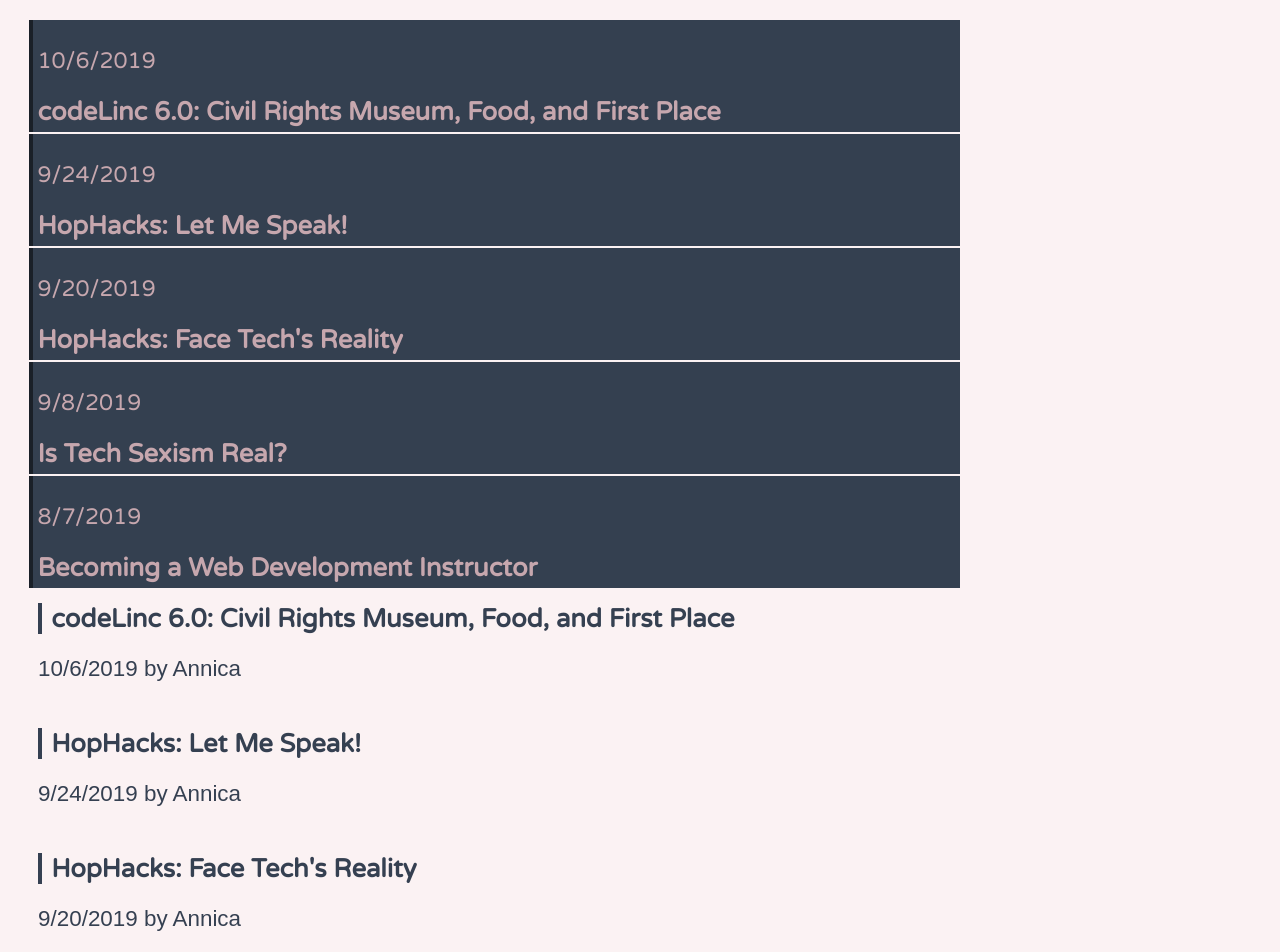
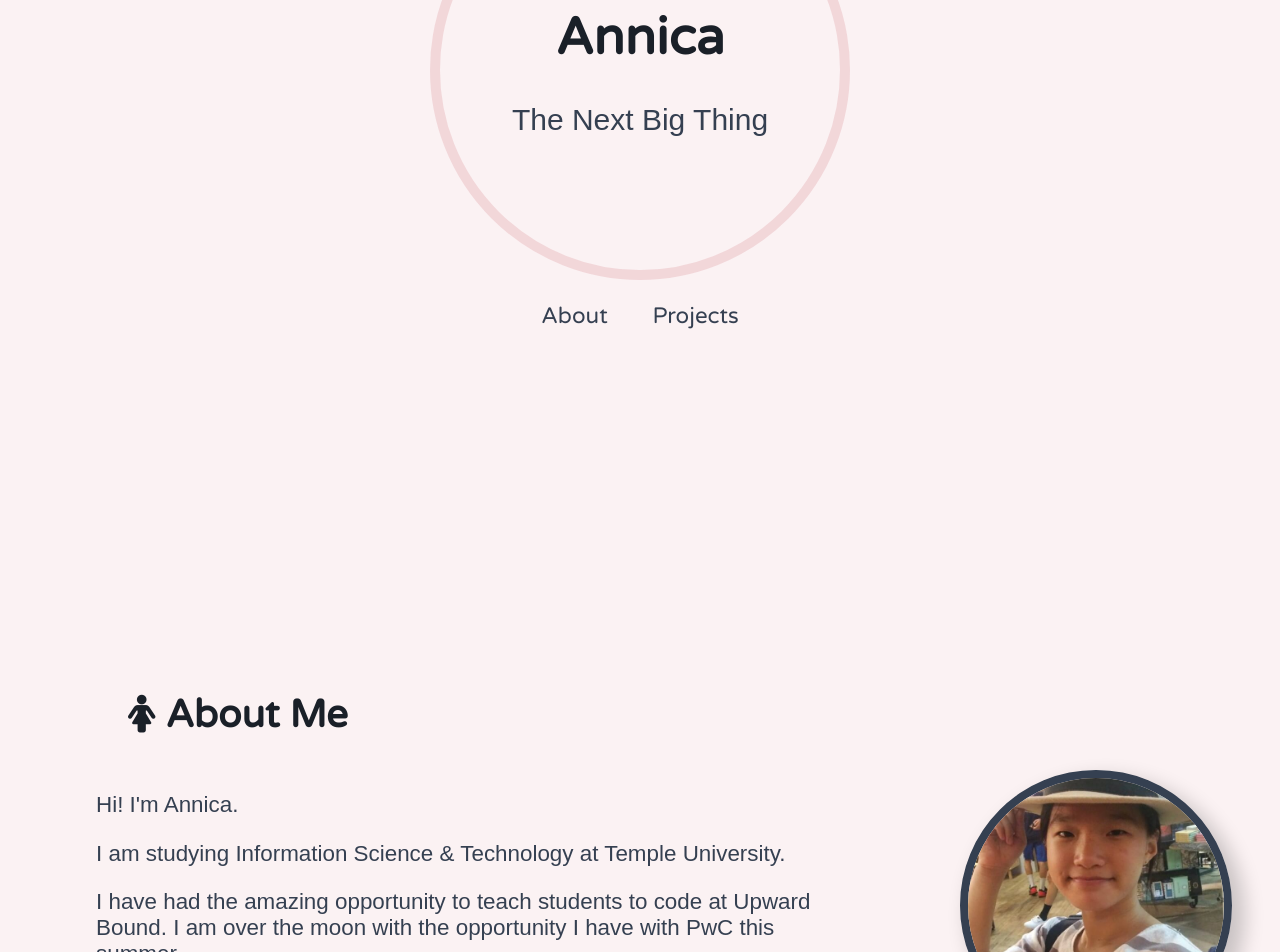
Before and after one commit to chiuannica/banannica, a Vue app: page /#/ in a window 1280 px wide. Before the commit this address led to /#/blog. Shown: the part 220-1172 px from the top of the page. Built offline with nearby package versions, Linux system fonts and the light colour scheme.

Commit message:
christmas eve. 2 blog posts

```diff
--- a/src/components/About.vue
+++ b/src/components/About.vue
@@ -23,9 +23,9 @@
       aboutIcon: 'fa fa-female',
       texts: [
         { p: 'Hi! I\'m Annica.' },
-        { p: 'I am a student at Temple University ' },
-        { p: 'At Upward Bound, I have had the amazing opportunity to teach high school students programming and web development.' },
-        { p: 'I am a proud supporter of Temple University\'s soccer teams, Tottenham Hotspur, and all bubble tea.' }
+        { p: 'I am studying Information Science & Technology at Temple University.' },
+        { p: 'I have had the amazing opportunity to teach students to code at Upward Bound. I am over the moon with the opportunity I have with PwC this summer.' },
+        { p: 'I love bubble tea and many soccer teams, including the Philadelphia Union, Temple\'s soccer teams, and Tottenham Hotspur.' }
       ],
       resume: { p: 'Check out my resume.', link: 'https://google.com' }
     }
--- a/src/components/Blog.vue
+++ b/src/components/Blog.vue
@@ -3,9 +3,8 @@
     <h2> <i class="fa fa-quote-left"></i> {{ title }}<p>{{ navText }}</p></h2>
     <div id="blog-nav">
       <a :key="blog.id" v-for="blog in blogs" :href="blog.link" v-on:click="blog.showBlog = !blog.showBlog">
-        <div class="blog-nav-row">
-          <p>{{ blog.date }}</p>
-          <h5>{{ blog.title }}</h5>
+        <div class="blog-nav-item">
+          <p>{{ blog.date }}: {{ blog.title }}</p>
         </div>
       </a>
     </div>
@@ -32,10 +31,64 @@
       navText: 'Click on Title to View',
       navIcon: 'fa fa-hand-pointer-o',
       blogs: [
+        /*
+        {
+          id: 1000,
+          link: '#1000',
+          title: 'Title',
+          date: '0/0/2019',
+          author: 'Annica',
+          paragraphs: [
+            { id: 0, text: '' },
+            { id: 0, text: '' },
+            { id: 0, text: '' },
+            { id: 0, text: '' }
+          ],
+          showBlog: false
+        },
+        */
+        {
+          id: 6,
+          link: '#6',
+          title: 'Trust the Process',
+          date: '12/24/2019',
+          author: 'Annica',
+          paragraphs: [
+            { id: 0, text: 'This semester, I totally burned out. In short, I got food poisoning from eating kimbap in November, which put me behind in school. I was totally burned out from going to school, working, and applying for internships.' },
+            { id: 1, text: 'I would like to write more about my experience with applying for internships later. To summarize, it was frustrating to coordinate with the companies’ representatives, and some people have unrealistic expectations for interns.' },
+            { id: 2, text: 'It was tiresome to be on top of my obligations and responsibilities. I couldn’t see that I was overworking myself until I got physically sick from eating kimbap. It didn’t help that I have narcolepsy, which I recently found out.' },
+            { id: 3, text: 'When I learned I have narcolepsy, my symptoms made sense. I was always sleepy and had cataplexy. Even though nothing has changed, I am relieved that I am sleepy not because I am lazy.' },
+            { id: 4, text: 'I finally found an internship after starting my search in September. I am over the moon with the company. The people who represented the company infinitely better than the people who represented other companies. I spoke with a representative who assured that my narcolepsy/sleepiness would not be an issue and would be accomodated. Someone from within the company helped me prepare for the interview. For the interview, I spoke with a person who was much higher up than who I was used to. Unlike every other company, I only had to wait a day to get my decision. I accepted because I had such a good experience with the people who represented the company.' },
+            { id: 5, text: 'This came right after I had been rejected by a company I was aiming for. I couldn’t see it then, but I am so happy they rejected me (I am still of the belief they made a huge mistake). If they didn’t, then I would have never interviewed with this company who treated me much better and is a much better fit.' },
+            { id: 6, text: 'This turn of events has taught me the meaning of “trust the process.” After I got rejected by the other company, I ran on the treadmill to run away from obligations, blasting kpop in the ears. I tried to get myself to cry to finally let out the pent up emotions, while convincing myself there was nothing to cry about. I wasn’t just upset about the rejection. I was upset about all of my obligations. My school assignments, my job that I wanted to quit, my other job, my fear of not finding an internship after declining an offer in September, and the lack of contact I had with friends. With all of these issues on my mind, the rejection was like the final punch that knocked me out.' },
+            { id: 7, text: 'I finished my finals and received my offer in the same week. Literally, after my last final, I was on the phone receiving my offer. Finally, I could breathe.' },
+            { id: 8, text: 'I can’t believe the stress I have been putting myself under while having narcolepsy. To put it in basic terms, narcolepsy causes someone to not get proper rest during the night because they lack cells which produce hormones that regulate the stages of sleep. This causes them to get sleepy during the day to make up for the poor quality of sleep they get at night. I have been depriving myself of sleep for my whole life without knowing. No wonder I was crashing and burning.' },
+            { id: 9, text: 'Again, finally, I can breathe. And sleep.' }
+          ],
+          showBlog: false
+        },
+        {
+          id: 5,
+          link: '#5',
+          title: 'Happy Every Day',
+          date: '10/25/2019',
+          author: 'Annica',
+          paragraphs: [
+            { id: 0, text: 'Note: I wrote this on 10/25/2019 and was hesistant to upload. I uploaded this on 12/24/2019.' },
+            { id: 1, text: 'This blog post is quite sad and somewhat unrelated to technology.' },
+            { id: 2, text: 'The first time I saw Sulli was in f(x)’s music video of Electric Shock. She always showed off her super gorgeous smile.' },
+            { id: 3, text: 'On October 14, 2019, Sulli passed away.' },
+            { id: 4, text: 'I don’t want to hunt for reasons for why she left. We will never know why for sure.' },
+            { id: 5, text: 'She reminded me to live in the moment every day. She was unhappy even though she was incredibly successful. She was gorgeous, and a former member of a successful K-pop group from one of the top companies. She attained what tons of young people are working for. Her company accepts way below 1%, and not everyone in the company makes it into a group. Her group\'s music videos have millions and millions of views. Even as successful as she was, she was not happy.' },
+            { id: 6, text: 'I have an image in my head that once I graduate and work at a top company, I\'ll be happy. That image is not true at all. I have to be happy every day with what I have.' },
+            { id: 7, text: 'I have to live every day and be happy. It is hard to remember that happiness does not come from acquisition. I need to be happy now.' }
+          ],
+          showBlog: false
+        },
         {
           id: 4,
           link: '#4',
-          title: 'codeLinc 6.0: Civil Rights Museum, Food, and First Place',
+          title: 'codeLinc 6.0: Civil Rights and 1st Place',
           date: '10/6/2019',
           author: 'Annica',
           paragraphs: [
@@ -149,19 +202,19 @@
 #blog-nav {
   display: grid;
   grid-template-rows: auto;
-  margin-left: 3%;
+  margin: 0% 3%;
 }
-.blog-nav-row {
+.blog-nav-item {
   display: grid;
-  padding: .5%;
-  margin: .1% 0;
+  padding: 0% 1%;
+  margin-bottom: 0.5%;
   border-left: hsl(216, 21%, 13%) solid 0.5vh;
   color: #ebc1c5cc;
   background: hsl(216, 21%, 26%);
   text-decoration: none;
   transition: 0.7s;
 }
-.blog-nav-row:hover {
+.blog-nav-item:hover {
   background: hsl(216, 21%, 13%);
   border-left: #ebc1c5cc solid 1vh;
 }
--- a/src/components/Home.vue
+++ b/src/components/Home.vue
@@ -28,8 +28,7 @@
   data () {
     return {
       title: 'Annica',
-      icon: 'fa fa-file-code-o',
-      subtitle: 'Web Monkey',
+      subtitle: 'The Next Big Thing',
       links: [
         { id: 0, name: 'About', link: '#about' },
         { id: 1, name: 'Projects', link: '#projects' }
```
Also changed, not shown: src/components/Projects.vue (+7 -14 lines).
